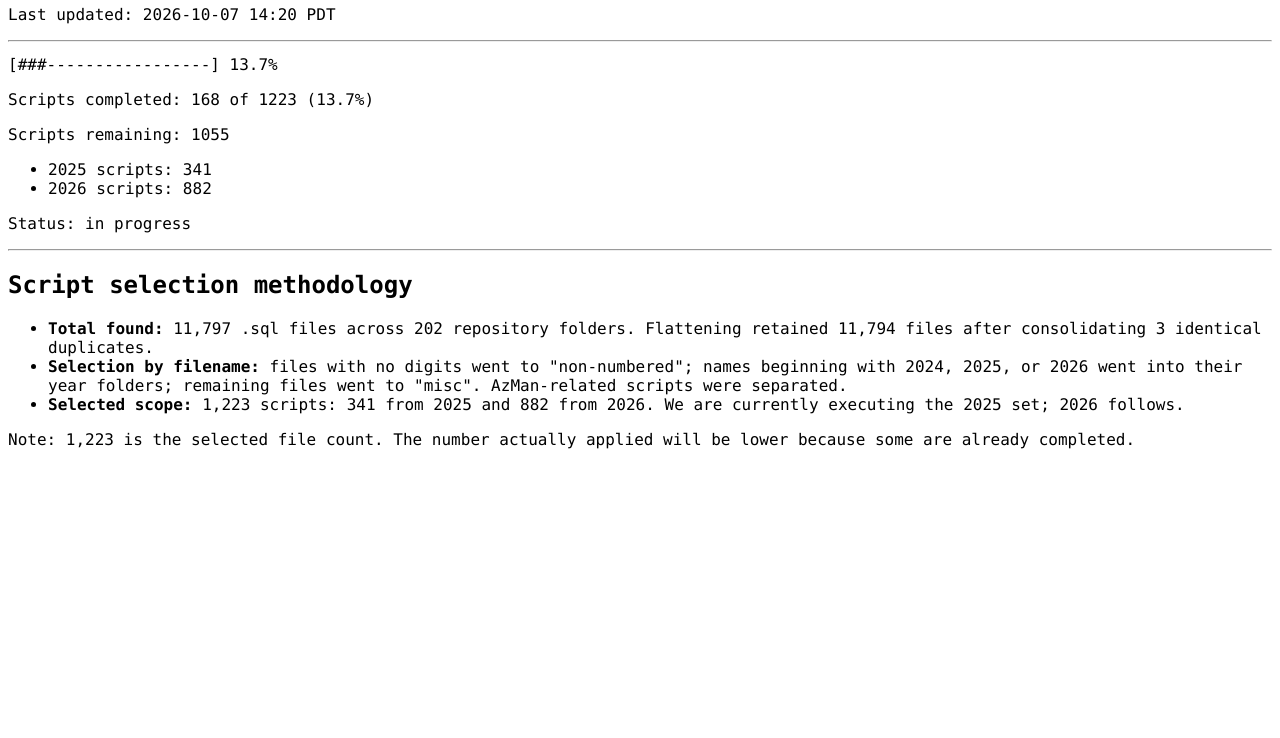
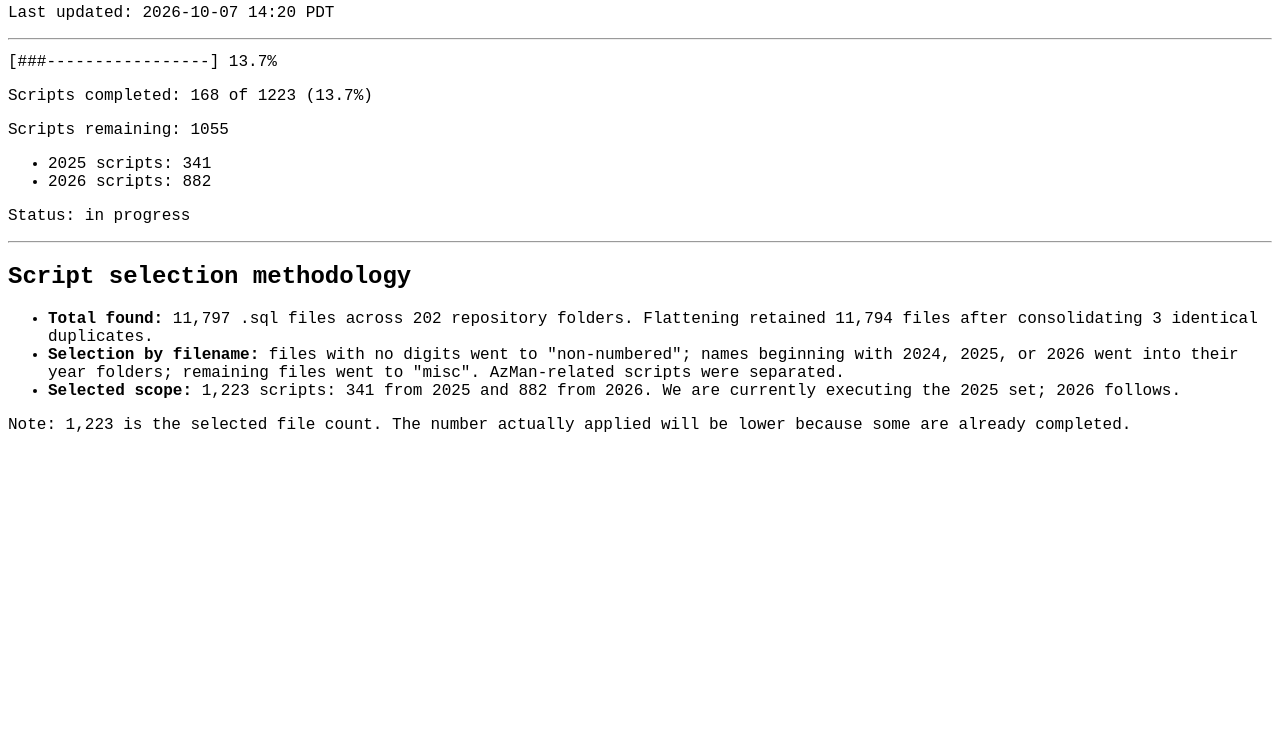
Before and after one commit to faisals/faisals.github.io, a plain HTML site: page db-run-status/index.html in a window 1280 px wide. Shown: the part 62-800 px from the top of the page. Drawn offline with Linux system fonts and the light colour scheme.

Commit message:
Use Courier New font face

```diff
--- a/db-run-status/index.html
+++ b/db-run-status/index.html
@@ -1,11 +1,11 @@
 <html>
 <head><title>LTS Scripts Testing</title></head>
 <body>
-<font face="Terminal, Lucida Console, Monaco, Courier New, monospace">
+<font face="Courier New, Courier, monospace">
 <h1>LTS Scripts Testing</h1>
 <p>Last updated: 2026-10-07 14:20 PDT</p>
 <hr>
-<pre><font face="Terminal, Lucida Console, Monaco, Courier New, monospace">[###-----------------] 13.7%</font></pre>
+<pre><font face="Courier New, Courier, monospace">[###-----------------] 13.7%</font></pre>
 <p>Scripts completed: 168 of 1223 (13.7%)</p>
 <p>Scripts remaining: 1055</p>
 <ul>
```
